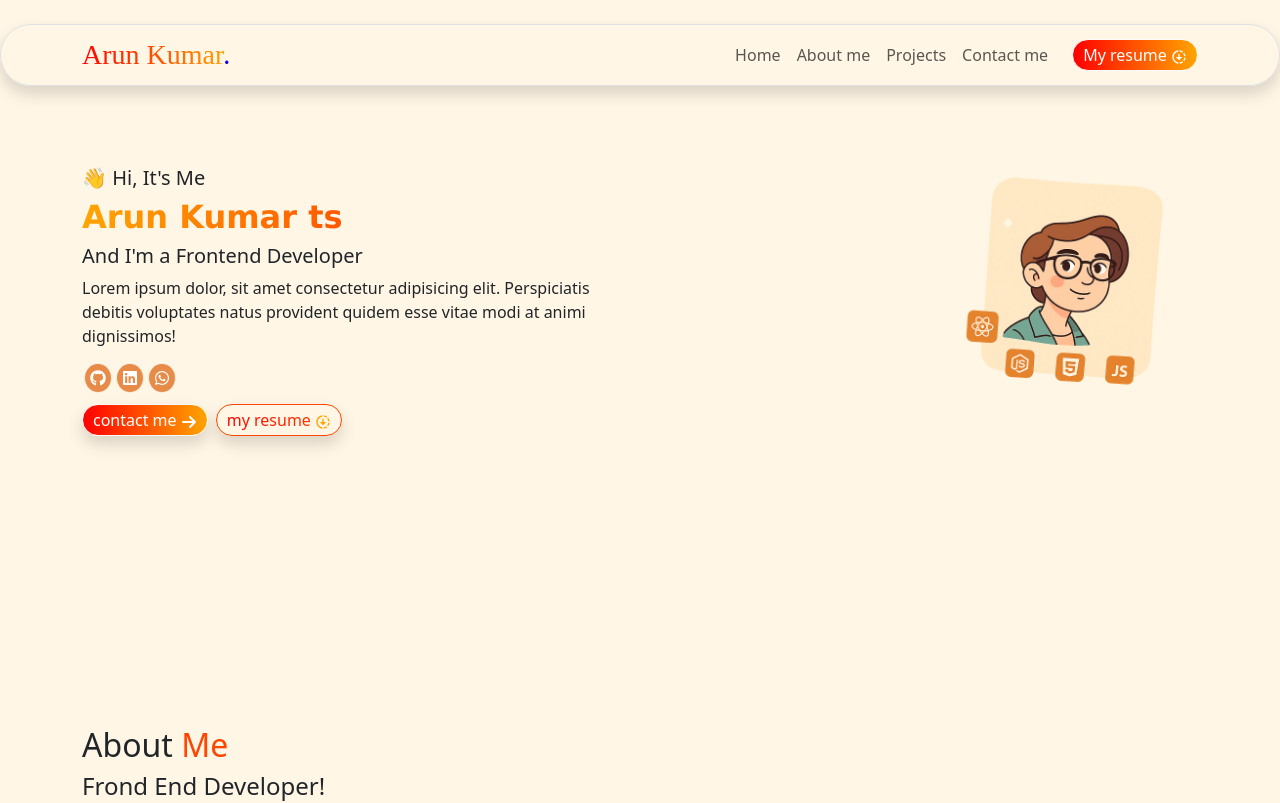
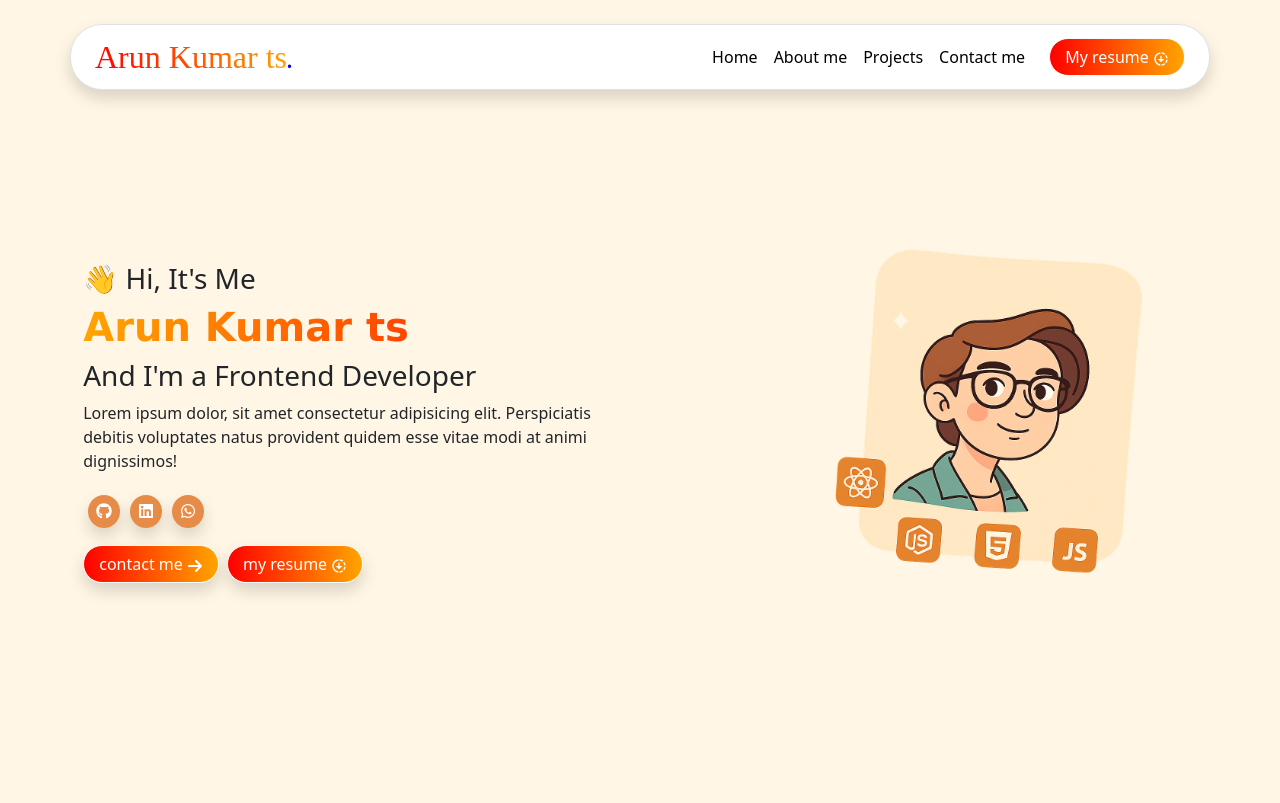
Before and after one commit to Arunkumar-ts/ArunPortfolio, a React (Vite) app: page / in a window 1280 px wide. Shown: the top 803 px of the page. Built offline with nearby package versions, Linux system fonts and the light colour scheme.

Commit message:
update to download resume

```diff
--- a/src/App.css
+++ b/src/App.css
@@ -20,11 +20,16 @@ html {
 }
 
 /* NavBar */
+.navbarContainer {
+  position: sticky;
+  top: 1px;
+  z-index: 100;
+}
 .my-resume:hover {
   border: 2px solid rgb(245, 209, 143) !important;
 }
 .my-resume {
-  padding: 3px 10px !important;
+  padding: 6px 15px !important;
   border-radius: 20px !important;
   background: linear-gradient(to left, orange, red) !important;
   color: white !important;
@@ -37,24 +42,24 @@ html {
   background: linear-gradient(to left, orange, red) !important;
   background-clip: text !important;
   color: transparent !important;
-  font-weight: 600;
+  font-weight: 700;
 }
 .link:hover {
   color: rgb(250, 114, 3) !important;
 }
 
 /* Home */
+#homePage {
+  height: 83vh;
+  display: flex;
+  align-items: center;
+  justify-content: center;
+}
 .my-detail {
   position: relative;
-  height: 70vh;
 }
-.my-detail #h5-top {
-  margin-top: 80px;
-  @media (max-width: 500px) {
-    margin-top: 0px;
-  }
-}
-.my-detail h2 {
+
+.my-detail h1 {
   font-family: Verdana, Geneva, Tahoma, sans-serif;
   background: linear-gradient(to right, orange, red, yellow);
   background-clip: text;
@@ -70,27 +75,39 @@ html {
 .portfolio_img {
   position: absolute;
   right: 0px;
-  top: 0px;
+  top: -30px;
+}
+.portfolio_img:hover {
+  animation: profile 0.3s linear infinite;
+}
+@keyframes profile {
+  to {
+    transform: rotate(-5deg);
+  }
+  from {
+    transform: rotate(5deg);
+  }
 }
 .social-link {
   color: white;
   background-color: #e78b48;
-  padding: 1px 5px 5px 5px;
-  margin: 3px;
+  padding: 3px 8px 8px 8px;
+  margin: 5px;
   border-radius: 50%;
   box-shadow: rgba(0, 0, 0, 0.05) 0px 0px 0px 1px;
 }
-
-.my-resume1 {
-  background: linear-gradient(to left, orangered, red) !important;
-  background-clip: text !important;
-  color: transparent !important;
-  padding: 3px 10px !important;
-  border-radius: 20px !important;
-  border: 1px solid orangered !important;
+.social-link:hover {
+  padding: 6px 10px 10px 10px;
+  transition: all 0.2s linear;
 }
 
 /* About me */
+#aboutMePage {
+  height: 100vh;
+  display: flex;
+  align-items: center;
+  justify-content: center;
+}
 .about-me-detail {
   position: relative;
   height: 90vh;
--- a/src/component/Home.jsx
+++ b/src/component/Home.jsx
@@ -16,14 +16,28 @@ const Home = () => {
 
   const handleClose = () => setShow(false);
   const handleShow = () => setShow(true);
+
+  const handleDownload = () => {
+    let date = new Date();
+    let fullDate = String(date).slice(0,16)
+    const link = document.createElement('a');
+    link.href = 'Arun ts - Resume.pdf';
+    link.download = `Arun ts - Resume ${fullDate}.pdf`;
+    document.body.appendChild(link);
+    link.click();
+    document.body.removeChild(link);
+  };
+
+
   return (
     <div style={{ backgroundColor: "rgba(255, 165, 0,0.1)" }}>
       <br />
-
-      <Navbar expand={"md"} className=" border rounded-5 shadow ">
-        <Container>
+      {/* Navbar */}
+      <Container className=" border rounded-5 shadow navbarContainer " style={{ backgroundColor: "white" }}>
+        <Navbar expand={"md"} >
+          <Container >
             <Navbar.Brand className="brand">
-            <h3 style={{ display: "inline" }}>Arun Kumar</h3>
+              <h2 style={{ display: "inline" }}>Arun Kumar ts</h2>
               <span style={{ color: "blue" }}>.</span>
             </Navbar.Brand>
             <Navbar.Toggle
@@ -40,87 +54,93 @@ const Home = () => {
             >
               <Offcanvas.Header closeButton>
                 <Offcanvas.Title className="brand">
-                Arun Kumar<span style={{ color: "blue" }}>.</span>
+                  Arun Kumar ts<span style={{ color: "blue" }}>.</span>
                 </Offcanvas.Title>
               </Offcanvas.Header>
               <Offcanvas.Body>
                 <Nav className="justify-content-end flex-grow-1 pe-3">
                   <Nav.Link
                     href="#homePage"
-                  className="link"
+                    className="link text-black"
                     onClick={handleClose}
                   >
                     Home
                   </Nav.Link>
                   <Nav.Link
                     href="#aboutMePage"
-                  className="link"
+                    className="link text-black"
                     onClick={handleClose}
                   >
                     About me
                   </Nav.Link>
-                <Nav.Link className="link" onClick={handleClose}>
+                  <Nav.Link className="link text-black" onClick={handleClose}>
                     Projects
                   </Nav.Link>
-                <Nav.Link className="link" onClick={handleClose}>
+                  <Nav.Link className="link text-black" onClick={handleClose}>
                     Contact me
                   </Nav.Link>
                 </Nav>
               </Offcanvas.Body>
             </Navbar.Offcanvas>
-          <Button variant="light" className="my-resume d-none d-lg-block">
+            <Button variant="light" className="my-resume d-none d-lg-block" onClick={handleDownload}>
               My resume <MdDownloading />
             </Button>
           </Container>
         </Navbar>
+      </Container>
 
-      <Container id="homePage">
+      {/* MainDetail */}
+      <Container id="homePage" >
         <div className="my-detail">
           <center>
             <Image
               src="portfolio_img.png"
-              width={250}
-              className=" d-block d-md-none mt-5"
+              width={300}
+              className=" d-block d-md-none "
             />
           </center>
-          <h5 id="h5-top">👋 Hi, It's Me</h5>
-          <h2>Arun Kumar ts</h2>
-          <h5>
+          <h3 id="h5-top">👋 Hi, It's Me</h3>
+          <h1>Arun Kumar ts</h1>
+          <h3>
             And I'm a <span>Frontend Developer</span>
-          </h5>
+          </h3>
           <p>
             Lorem ipsum dolor, sit amet consectetur adipisicing elit.
             Perspiciatis debitis voluptates natus provident quidem esse vitae
             modi at animi dignissimos!
           </p>
-          <div>
-            <a className="social-link" href="https://github.com/arunkumar-ts">
+          <div className="mt-4">
+            <a className="social-link shadow" href="https://github.com/arunkumar-ts">
               <FaGithub />
             </a>
             <a
-              className="social-link "
+              className="social-link shadow "
               href="https://www.linkedin.com/in/arunkumar-ts2005"
             >
               <FaLinkedin />
             </a>
-            <a className="social-link " href="https://wa.me/9342772857">
+            <a className="social-link shadow" href="https://wa.me/9342772857">
               <FaWhatsapp />
             </a>
           </div>
-          <Button variant="light" className="my-resume mt-3 me-2 shadow">
+
+          <Button variant="light" className="my-resume mt-4 me-2 shadow">
             contact me <FaArrowRight />
           </Button>
-          <Button variant="light" className="my-resume1 mt-3 shadow">
-            my resume <MdDownloading style={{ color: "orange" }} />
+
+          <Button variant="light" className="my-resume mt-4 shadow" onClick={handleDownload}>
+            my resume <MdDownloading />
           </Button>
+
           <Image
             src="portfolio_img.png"
-            width={250}
+            width={390}
             className="portfolio_img d-none d-md-block "
           />
         </div>
       </Container>
 
+      {/* AboutMe */}
       <Container id="aboutMePage">
         <div className=".about-me-detail">
           <h2>
```
Also changed, not shown: 1 other file (tests, documents, lock files or other folders). Lines whose indentation alone changed are shown as unchanged.
